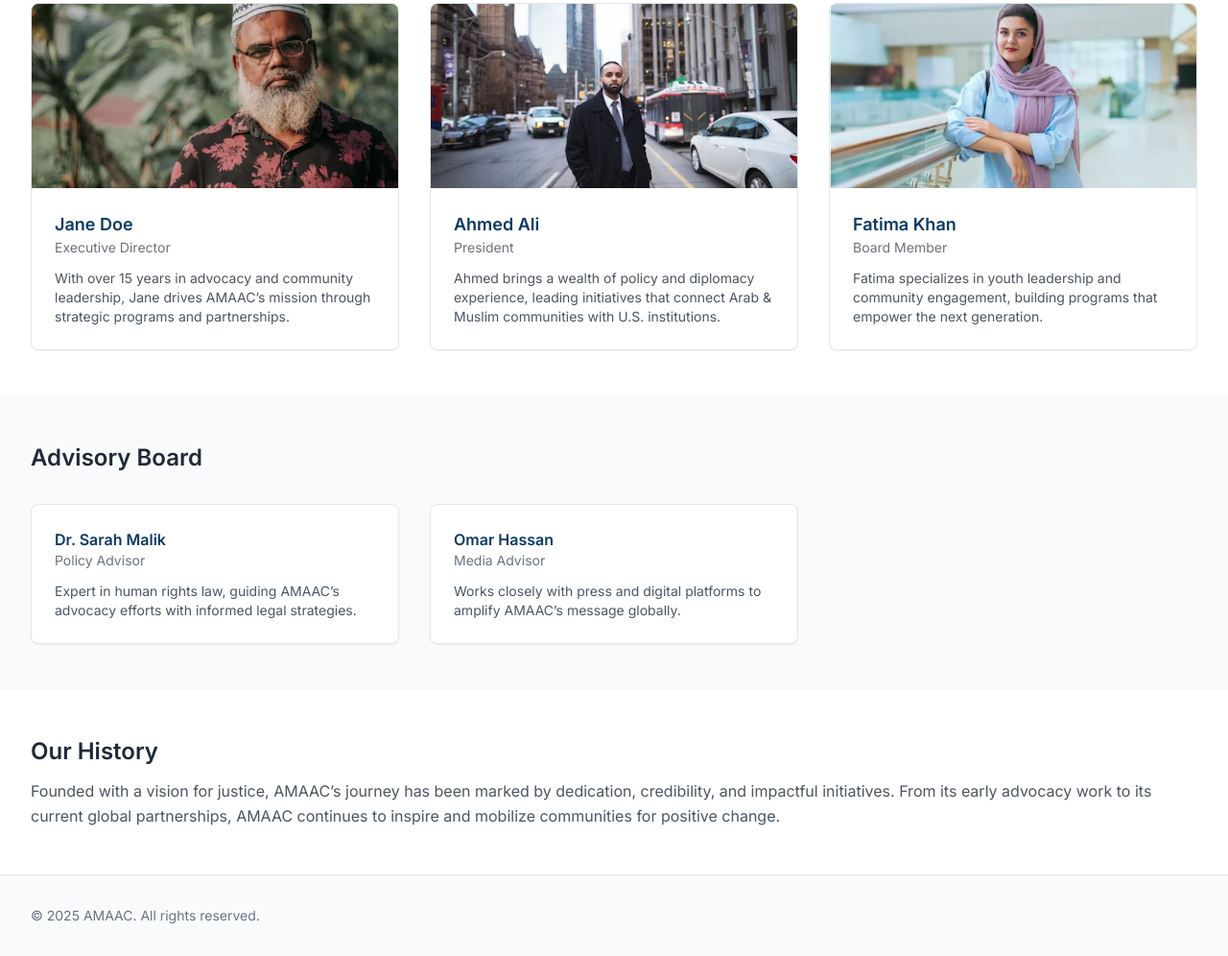
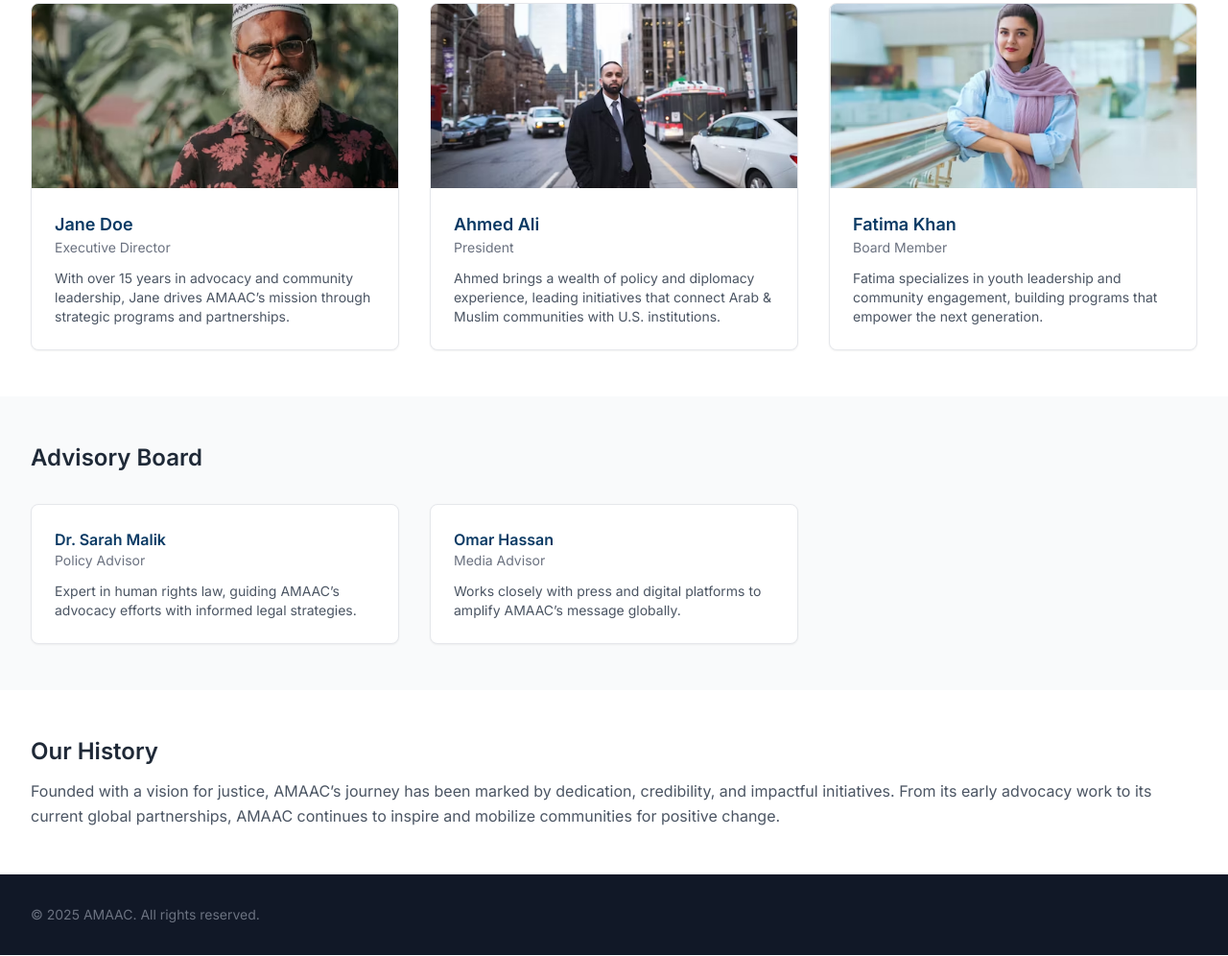
Before and after one commit to Tboiii-123/AMACC, a plain HTML site: page team.html in a window 1280 px wide. Shown: the part 773-1769 px from the top of the page at 96% size. Drawn offline with nearby package versions, Linux system fonts and the light colour scheme.

Commit message:
commited

```diff
--- a/team.html
+++ b/team.html
@@ -211,7 +211,7 @@
 </section>
 
 <!-- Footer -->
-<footer class="bg-gray-50 border-t">
+<footer class="bg-gray-900 text-gray-300">
   <div class="max-w-7xl mx-auto px-4 sm:px-6 lg:px-8 py-8 text-sm text-gray-500">
     © <span id="year"></span> AMAAC. All rights reserved.
   </div>
```
Also changed, not shown: index.html (+1 -0 lines).
